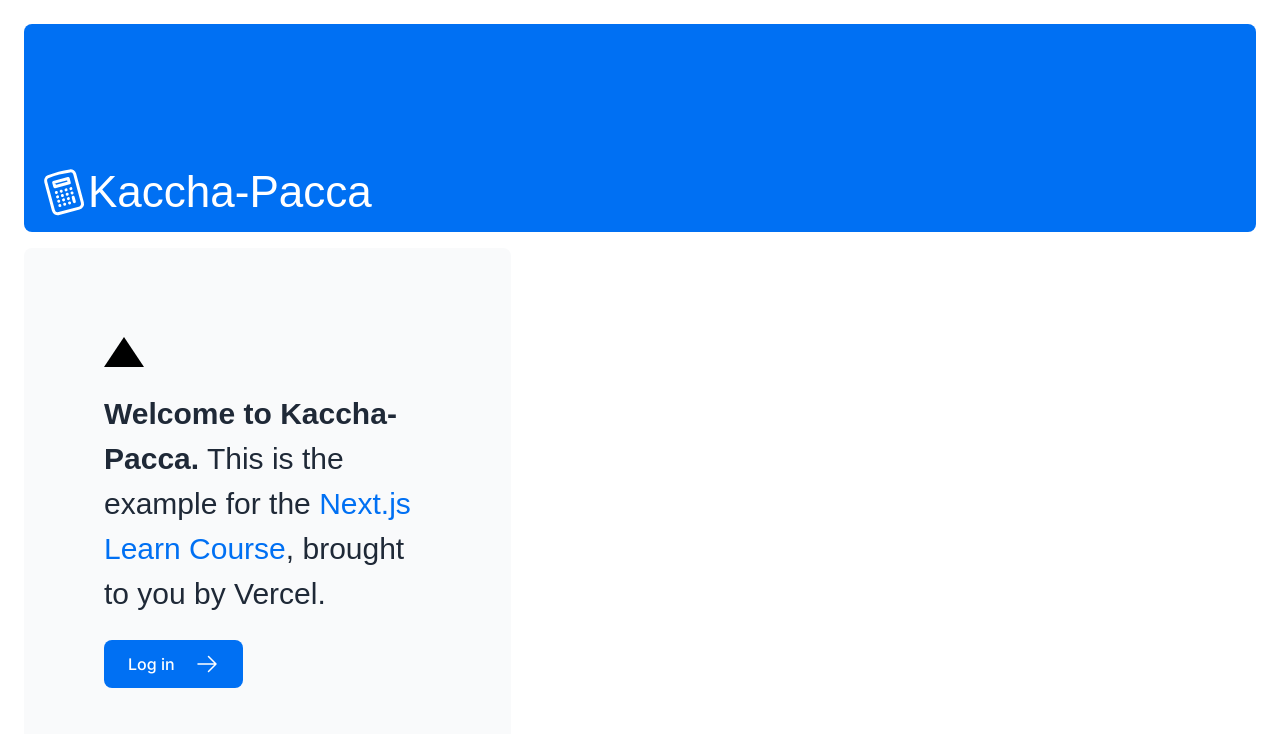
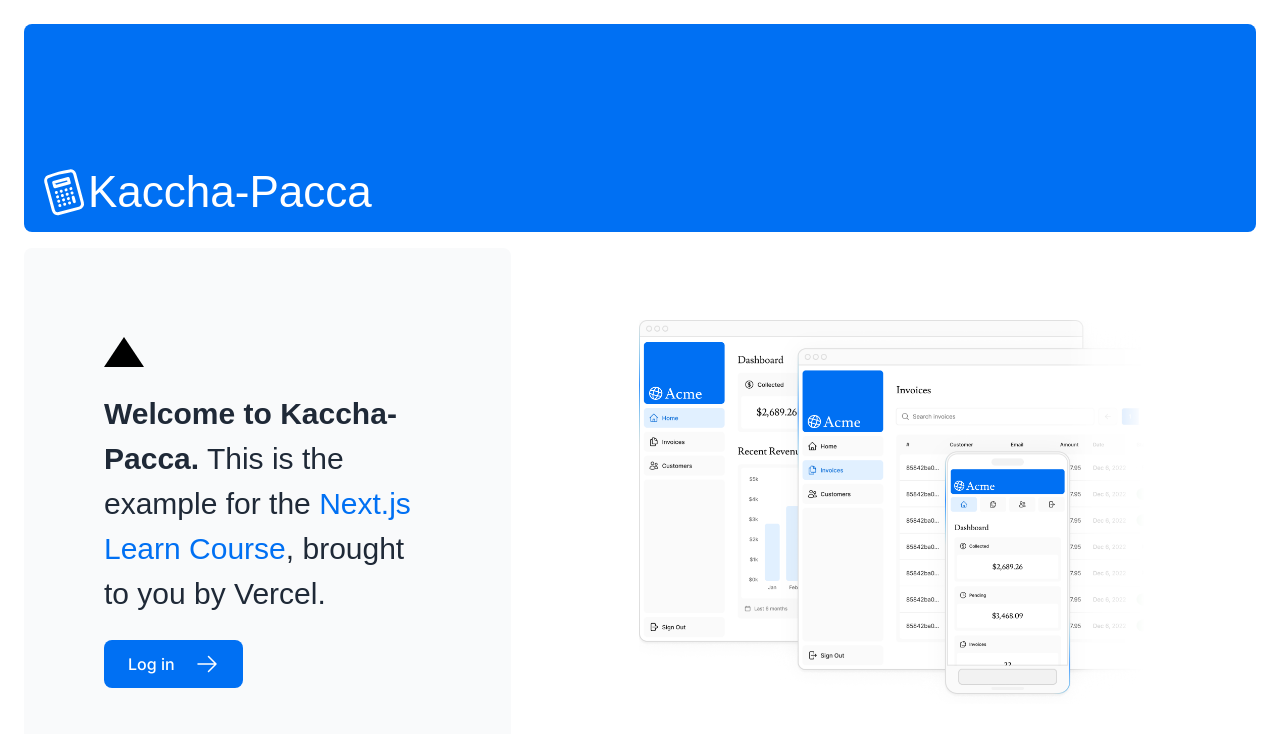
Before and after one commit to gauravbharat/next-kaccha-pacca-invoices, a Next.js app: page / in a window 1280 px wide. Shown: the top 734 px of the page. Built offline with nearby package versions, Linux system fonts and the light colour scheme; a web font is replaced by a local one.

Commit message:
added optimised images using hte Image tag from next

```diff
--- a/app/page.tsx
+++ b/app/page.tsx
@@ -2,6 +2,7 @@
 import Link from 'next/link';
 import { lusitana } from './ui/fonts';
 import KacchaPaccaLogo from './ui/kp-logo';
+import Image from 'next/image';
 
 export default function Page() {
   return (
@@ -31,6 +32,23 @@
         </div>
         <div className="flex items-center justify-center p-6 md:w-3/5 md:px-28 md:py-12">
           {/* Add Hero Images Here */}
+          {/* It's good practice to set the width and height of your images to avoid layout shift,
+          these should be an aspect ratio identical to the source image. */}
+          <Image
+            src="/hero-desktop.png"
+            width={1000}
+            height={760}
+            className="hidden md:block"
+            alt="Screenshots of the dashboard project showing desktop version"
+          />
+
+          <Image
+            src="/hero-mobile.png"
+            width={560}
+            height={620}
+            className="block md:hidden"
+            alt="Screenshots of the dashboard project showing mobile version"
+          />
         </div>
       </div>
     </main>
```
